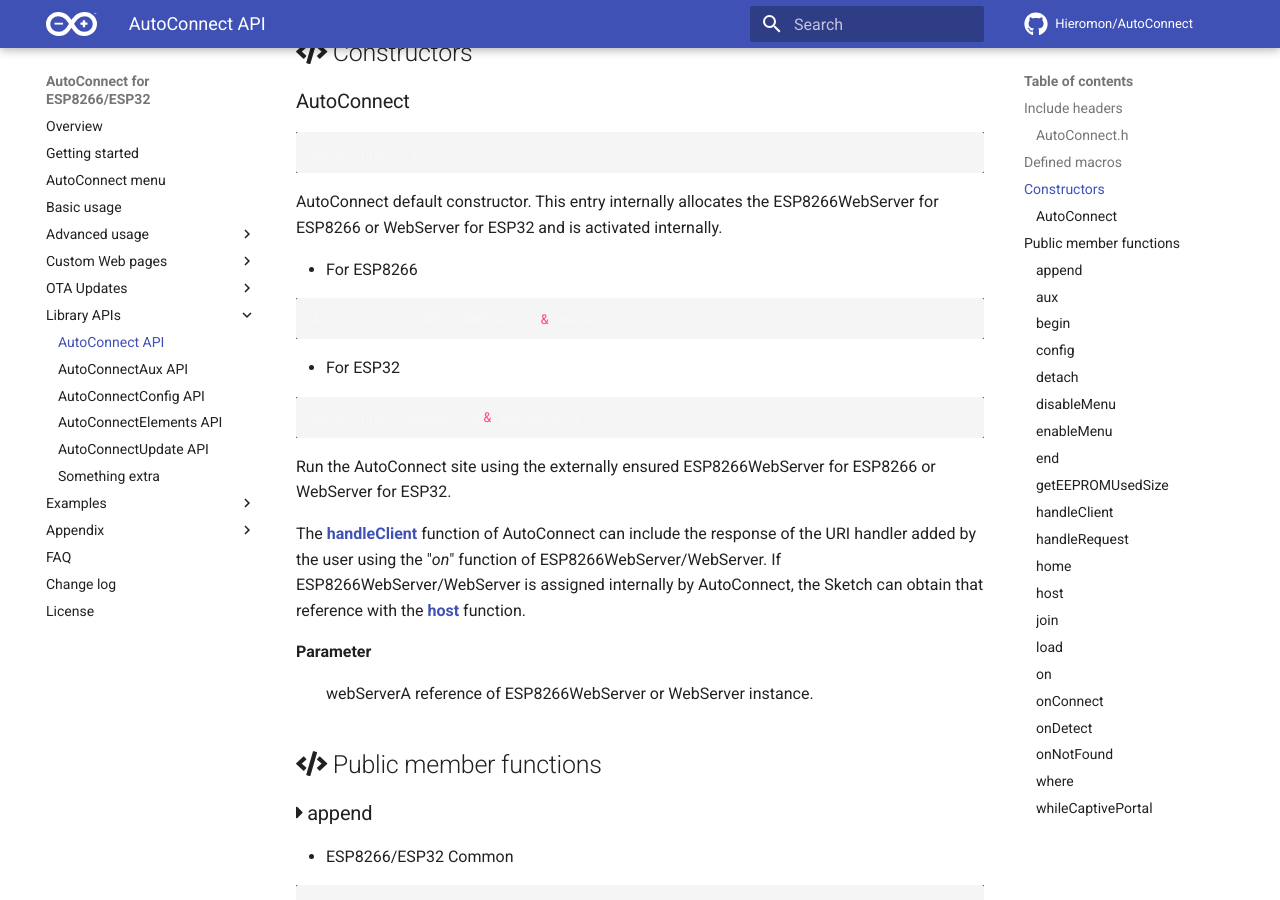
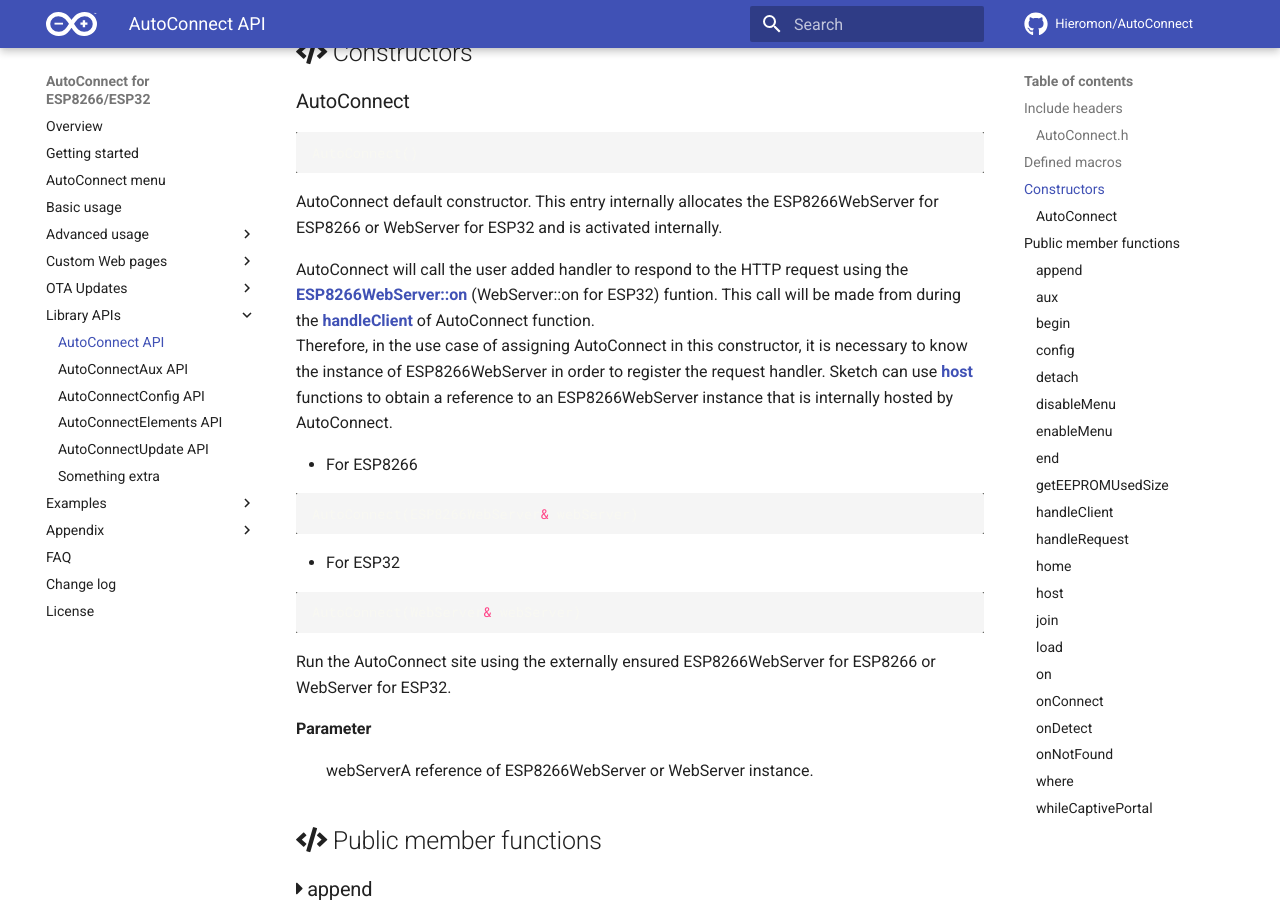
Before and after one commit to Hieromon/AutoConnect, an MkDocs documentation site: the page built from mkdocs/api.md, in a window 1280 px wide and 900 px high, scrolled down 980 px. Built offline with MkDocs 1.6.1 and Material for MkDocs 9.7.7, drawn with Linux system fonts in a browser that asks for light colours; nearby versions of some CDN libraries; comment, search, counter and statistics services are not loaded.

Commit message:
Revised description

````diff
--- a/mkdocs/api.md
+++ b/mkdocs/api.md
@@ -43,9 +43,10 @@
 AutoConnect()
 ```
 
-<a id="withparameter"></a>
+AutoConnect default constructor. This entry internally allocates the ESP8266WebServer for ESP8266 or WebServer for ESP32 and is activated internally.
 
-AutoConnect default constructor. This entry internally allocates the ESP8266WebServer for ESP8266 or WebServer for ESP32 and is activated internally.
+AutoConnect will call the user added handler to respond to the HTTP request using the [**ESP8266WebServer::on**](https://github.com/esp8266/Arduino/tree/master/libraries/ESP8266WebServer#client-request-handlers) (WebServer::on for ESP32) funtion. This call will be made from during the [**handleClient**](api.md#handleclient) of AutoConnect function.
+Therefore, in the use case of assigning AutoConnect in this constructor, it is necessary to know the instance of ESP8266WebServer in order to register the request handler. Sketch can use [**host**](api.md#host) functions to obtain a reference to an ESP8266WebServer instance that is internally hosted by AutoConnect.
 
 - For ESP8266
 
@@ -59,9 +60,7 @@
 AutoConnect(WebServer& webServer)
 ```
 
-Run the AutoConnect site using the externally ensured ESP8266WebServer for ESP8266 or WebServer for ESP32.
-
-The [**handleClient**](api.md#handleclient) function of AutoConnect can include the response of the URI handler added by the user using the "*on*" function of ESP8266WebServer/WebServer. If ESP8266WebServer/WebServer is assigned internally by AutoConnect, the Sketch can obtain that reference with the [**host**](api.md#host) function.<dl class="apidl">
+Run the AutoConnect site using the externally ensured ESP8266WebServer for ESP8266 or WebServer for ESP32.<dl class="apidl">
     <dt>**Parameter**</dt>
     <dd><span class="apidef">webServer</span><span class="apidesc">A reference of ESP8266WebServer or WebServer instance.</span></dd></dl>
 
````
